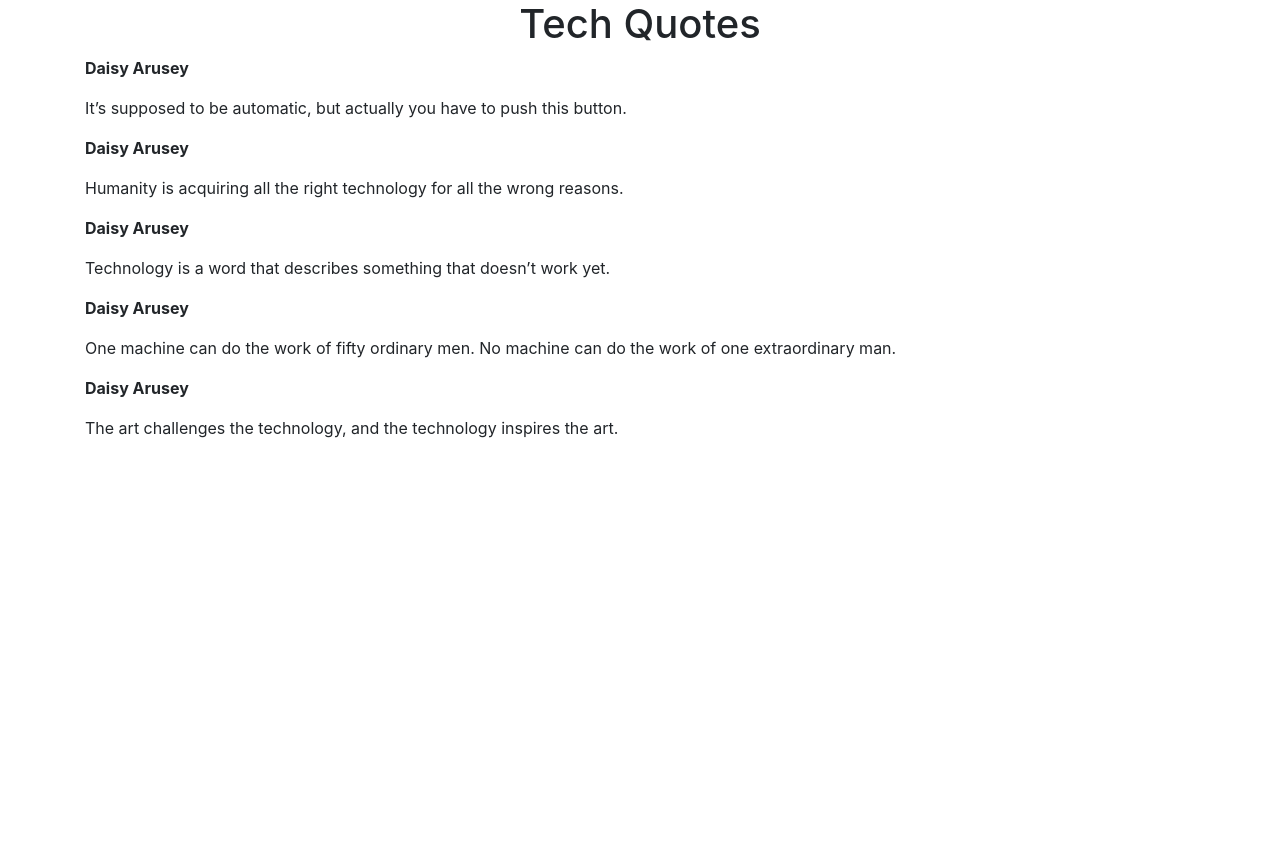
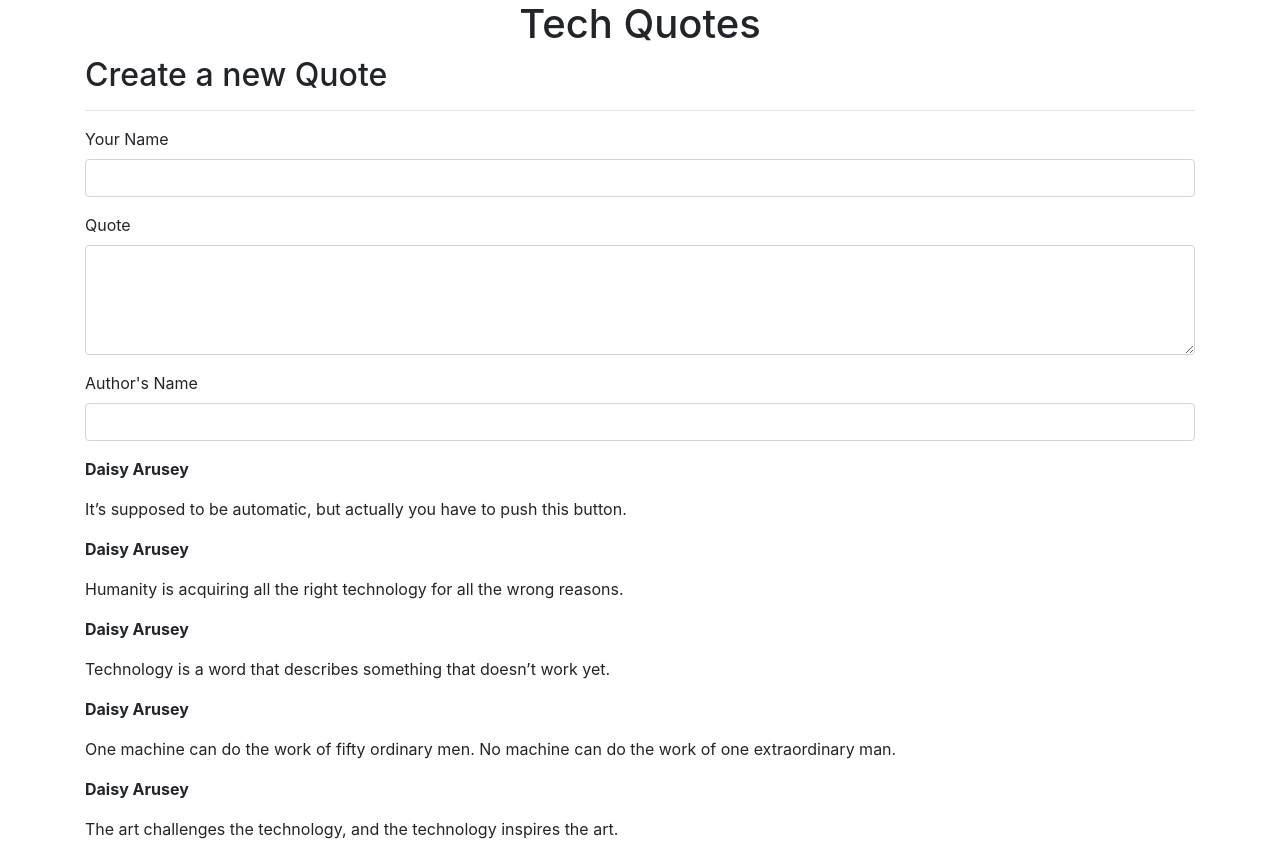
Before and after one commit to daisyarusey/Quotes, an Angular app: page / in a window 1280 px wide. Before the commit the page ends 800 px from the top, so only its background shows below. Built offline with nearby package versions, Linux system fonts and the light colour scheme.

Commit message:
Nest the goal-form component inside goal component

```diff
--- a/src/app/quote/quote.component.html
+++ b/src/app/quote/quote.component.html
@@ -1,5 +1,8 @@
 <h1 class="text-center">Tech Quotes</h1>
 <div class="container">
+  <div>
+    <app-quote-form></app-quote-form>
+  </div>
   <div *ngFor='let quote of quotes'>
       <strong><p>{{quote.name}}</p></strong>
       <p>{{quote.theQuote}}</p>
```
